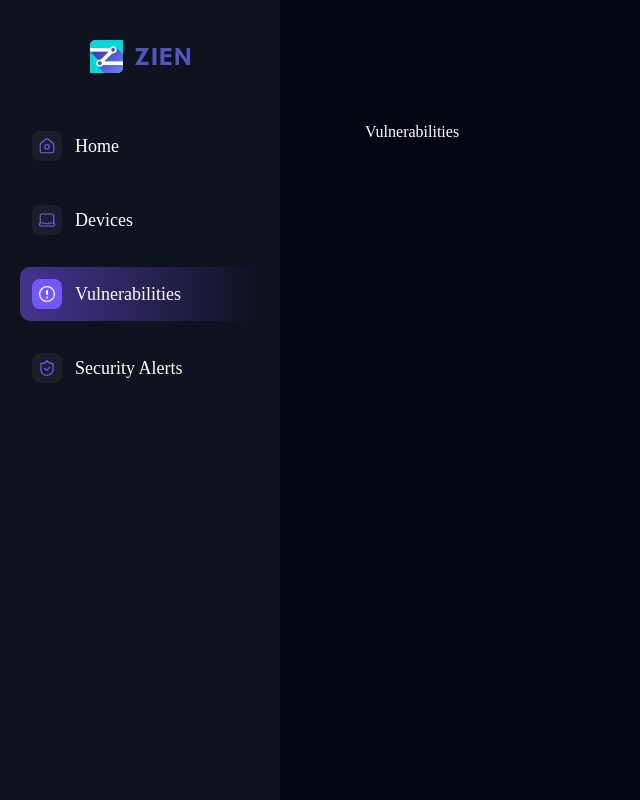
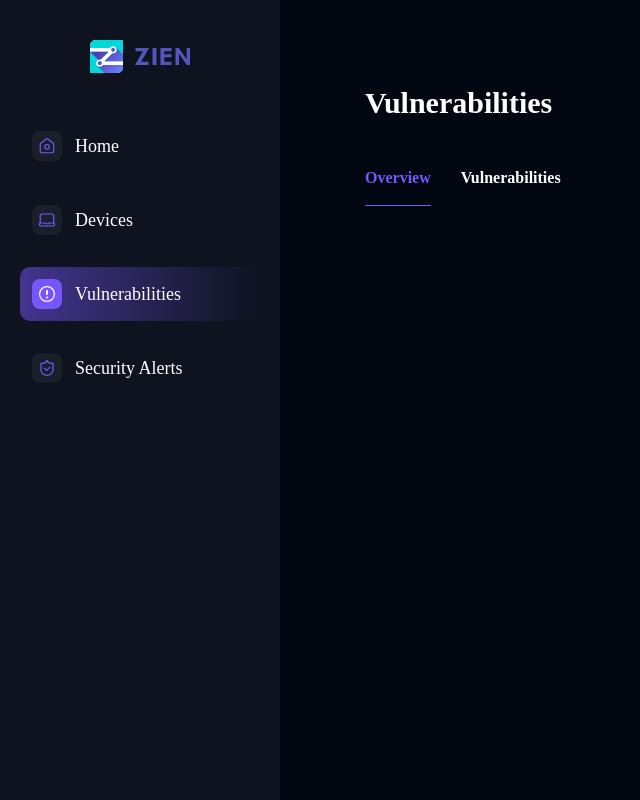
Before and after one commit to tmchoi-zien/z-sentinel-front, a Next.js app: page /vulnerabilities in a window 1280 px wide. Shown: the whole page, without its empty margins (0-640 px from the left). Built offline with nearby package versions, Linux system fonts and the light colour scheme; a web font is replaced by a local one.

Commit message:
feat: 헤더, 탭 추가 및 기본 레이아웃 조정

```diff
--- a/src/app/home/page.tsx
+++ b/src/app/home/page.tsx
@@ -52,7 +52,7 @@ export default function Home() {
   //   </>
   // );
   return (
-    <div className="flex flex-col gap-[30px] mb-20">
+    <div className="flex flex-col gap-[30px]">
       <div className="flex flex-row gap-[30px]">
         {/* Devices */}
         <Box className="flex flex-row gap-[25px]">
@@ -286,7 +286,9 @@ export default function Home() {
           />
         </Box>
         {/* GRAPH: Security Alerts */}
-        <Box title={t["graph-security-alerts"]}>{""}</Box>
+        <Box title={t["graph-security-alerts"]} className="min-h-[335px]">
+          {""}
+        </Box>
       </div>
     </div>
   );
--- a/src/app/vulnerabilities/page.tsx
+++ b/src/app/vulnerabilities/page.tsx
@@ -1,77 +1,26 @@
 "use client";
-import { useMemo } from "react";
+import { useMemo, useState } from "react";
 import { type MRT_ColumnDef } from "material-react-table";
 
 import * as TEXT from "@/locale/ko/page.json";
 import Table from "@/components/commons/Table";
 import useModal from "@/components/modals/useModal";
 import VulnerabilitiesLogic from "./logic";
+import Tab from "@/components/commons/Tab";
 
-const t = TEXT["vulnerabilities"];
+const m = TEXT["vulnerabilities"];
 
 export default function Vulnerabilities() {
   const res = VulnerabilitiesLogic();
   const { openVulnerabilityDetail } = useModal();
 
-  // const columns = useMemo<MRT_ColumnDef<AssetType>[]>(
-  //   () => [
-  //     {
-  //       size: 80,
-  //       header: t["table-columns"][0],
-  //       accessorFn: (row) => `${row.idx}`,
-  //       Cell: ({ renderedCellValue }) => <>{renderedCellValue}</>,
-  //     },
-  //     {
-  //       size: 150,
-  //       header: t["table-columns"][1],
-  //       accessorFn: (row) => `${row.year}`,
-  //       Cell: ({ renderedCellValue }) => <>{renderedCellValue}</>,
-  //     },
-  //     {
-  //       size: 150,
-  //       header: t["table-columns"][2],
-  //       accessorFn: (row) => `${row.workType}`,
-  //       Cell: ({ renderedCellValue }) => <>{renderedCellValue}</>,
-  //     },
-  //     {
-  //       size: 200,
-  //       header: t["table-columns"][3],
-  //       accessorFn: (row) => `${row.name}`,
-  //       Cell: ({ renderedCellValue }) => <>{renderedCellValue}</>,
-  //     },
-  //     {
-  //       size: 150,
-  //       header: t["table-columns"][4],
-  //       accessorFn: (row) => `${row.sso1Name}`,
-  //       Cell: ({ renderedCellValue }) => <>{renderedCellValue}</>,
-  //     },
-  //     {
-  //       size: 150,
-  //       header: t["table-columns"][5],
-  //       accessorFn: (row) => `${row.openDay}`,
-  //       Cell: ({ renderedCellValue }) => <>{renderedCellValue}</>,
-  //     },
-  //     {
-  //       size: 150,
-  //       header: t["table-columns"][6],
-  //       accessorFn: (row) => `${row.status}`,
-  //       Cell: ({ renderedCellValue }) => <>{renderedCellValue}</>,
-  //     },
-  //   ],
-  //   [],
-  // );
+  const [tab, setTab] = useState<number>(0);
+
+  const handleChangeTab = () => {};
 
   return (
-    <>
-      <h3>{t["title"]}</h3>
-
-      {/* <Table
-        getData={getAssetList}
-        columns={columns}
-        onRowClick={(row) => {
-          openVulnerabilityDetail({ index: row.index, onClose: () => {} });
-        }}
-      /> */}
-    </>
+    <div className="flex flex-col gap-[30px]">
+      <Tab items={m["tab"]} tab={tab} setTab={setTab} />
+    </div>
   );
 }
--- a/src/components/commons/DonutChart.tsx
+++ b/src/components/commons/DonutChart.tsx
@@ -17,10 +17,10 @@ export interface Props {
 
 export default function DonutChart({
   data,
-  width = 400,
-  height = 400,
-  innerRadius = 50,
-  outerRadius = 100,
+  width = 120,
+  height = 120,
+  innerRadius = 45,
+  outerRadius = 60,
 }: Props) {
   return (
     <ResponsiveContainer width="100%" height="100%">
--- /dev/null
+++ b/src/components/commons/Tab.tsx
@@ -0,0 +1,30 @@
+interface Props {
+  items: string[];
+  tab: number;
+  setTab: (res: number) => void;
+  className?: string;
+}
+
+export default function Tab({ items, tab, setTab, className, ...rest }: Props) {
+  return (
+    <div
+      className={`flex flex-row gap-[30px] mt-[45px] ${className}`}
+      {...rest}
+    >
+      {items.map((item, index) => {
+        return (
+          <div
+            key={item}
+            className={`
+              felx justify-center items-center min-h-[40px] font-bold cursor-pointer
+              ${tab === index ? "text-main-color border-main-color border-b" : ""}
+            `}
+            onClick={() => setTab(index)}
+          >
+            {item}
+          </div>
+        );
+      })}
+    </div>
+  );
+}
--- a/src/components/layout/ContentLayout.tsx
+++ b/src/components/layout/ContentLayout.tsx
@@ -1,18 +1,27 @@
 "use client";
+import { usePathname } from "next/navigation";
+
 import Sidebar from "./Sidebar";
+import { capitalizeFirstLetter } from "@/utils/common";
+import { ROUTE } from "@/constants/common";
+import { MENUS } from "@/constants/menu";
 
 export default function ContentLayout({
   children,
 }: Readonly<{
   children: React.ReactNode;
 }>) {
+  const pathname = usePathname();
+  const menu = MENUS.find((item) => item.pathname === pathname);
+
   return (
     <div className="flex h-screen bg-background">
       <Sidebar />
-      <div className="flex-1 flex flex-col h-screen overflow-y-scroll scrollbar-hide">
-        <main className="flex-1 bg-background pt-[120px] px-[85px]">
-          {children}
-        </main>
+      <div className="flex-1 flex flex-col h-screen px-[85px] overflow-y-scroll scrollbar-hide">
+        <div className="min-h-[120px] text-3xl font-bold pt-[85px]">
+          {menu && menu?.title !== "Home" && <>{menu.title}</>}
+        </div>
+        <main className="flex-1 mb-[50px]">{children}</main>
       </div>
     </div>
   );
--- a/src/components/layout/MenuItem.tsx
+++ b/src/components/layout/MenuItem.tsx
@@ -24,7 +24,7 @@ export default function MenuItem({ menu }: MenuItemProps) {
   return (
     <div
       data-testid="menu-item"
-      className={`flex flex-row gap-[13px] items-center w-full h-[54px] p-[12px] rounded-[10px] text-[18px]
+      className={`flex flex-row gap-[13px] items-center w-full h-[54px] p-[12px] rounded-[10px] text-[18px] cursor-pointer
         ${menu.pathname === pathname ? "bg-gradient-to-r from-[rgba(120,86,255,0.5)] to-[rgba(120,86,255,0)]" : ""}`}
       onClick={() => onClickMenu(menu)}
     >
--- a/src/locale/ko/page.json
+++ b/src/locale/ko/page.json
@@ -39,6 +39,7 @@
   },
   "vulnerabilities": {
     "title": "Vulnerabilities",
+    "tab": ["Overview", "Vulnerabilities"],
     "table-columns": [
       "#",
       "IP",
--- a/tailwind.config.ts
+++ b/tailwind.config.ts
@@ -30,6 +30,7 @@ export default {
       colors: {
         background: "#030712",
         sidebar: "#0e131f",
+        "main-color": "#7856FF",
         "menu-active": "#7856FF",
         "box-color": "#0E131F",
         critical: "#f72585",
```
